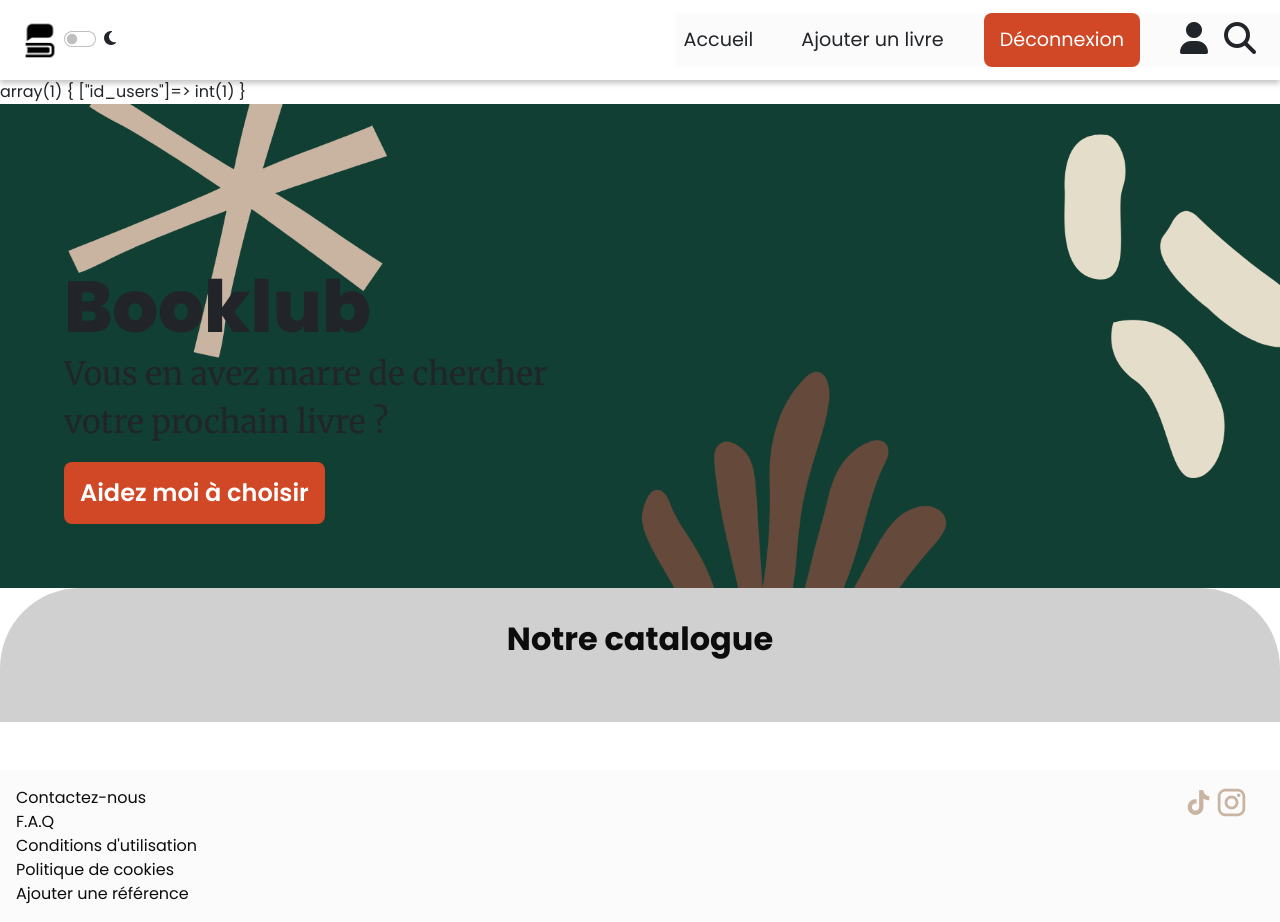
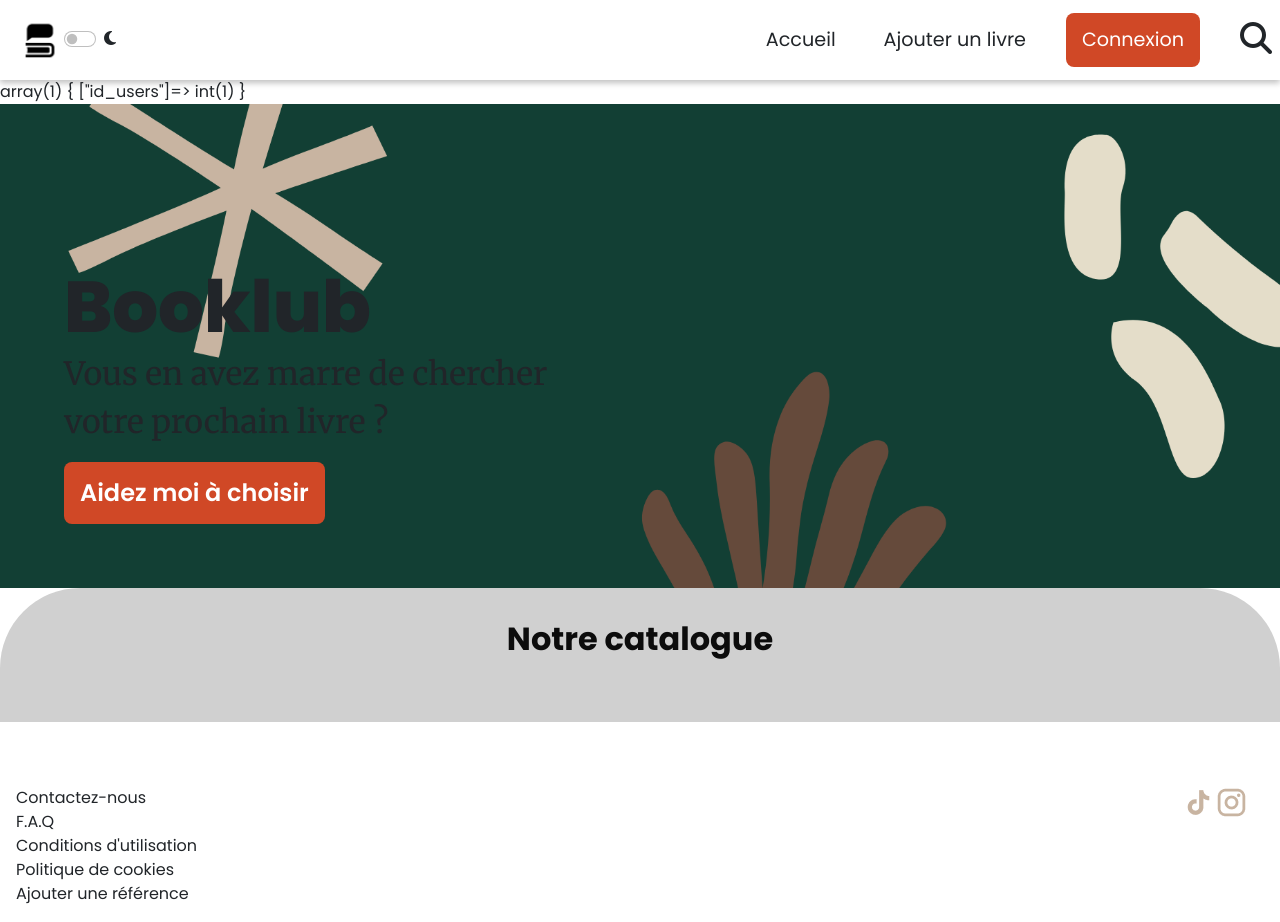
Before and after one commit to Leavlm/booklub, a PHP site: page /booklub/ in a window 1280 px wide. Run offline with PHP 8.4, Linux system fonts and the light colour scheme; the visitor is signed in with stand-in values (Sample User, id 1); data that the repository does not hold is empty; some libraries are stand-ins or nearby versions.

Commit message:
adding dark mode + correcting nav bugs

```diff
--- a/css/style.css
+++ b/css/style.css
@@ -166,17 +166,12 @@ ul {
 }
 
 /* NAVBAR  */
-.nav {
-  background-color: #fcfbfb;
-}
-
 .nav__lst {
   display: flex;
   flex-direction: row;
   align-items: center;
   gap: 2rem;
   font-size: 1.2rem;
-  background-color: #fcfbfb !important;
 }
 
 .nav__itm:hover {
@@ -363,8 +356,6 @@ ul {
 }
 /* FOOTER  */
 .footer {
-  color: #0C0C0C;
-  background-color: #fcfbfb;
   margin-top: 3rem;
 }
 
--- a/includes/_functions.php
+++ b/includes/_functions.php
@@ -9,7 +9,7 @@ function getCatalog(array $array): string
 {
     $html = '';
     foreach ($array as $book) {
-        $html .= '<li class="card__wrap">
+        $html .= '<li class="card__wrap card-js light__card">
                     <a class="card__lnk" href="http://localhost/booklub/product-page.php?id=' . $book['id_book'] . '">
                     <img src="' . $book['image_url'] . '" class="card__img" alt="couverture de livre">
                     <h3 class="card__ttl limited-characters-js">' . $book['title_book'] . '</h3>
--- a/includes/_header.php
+++ b/includes/_header.php
@@ -1,3 +1,7 @@
+<?php require "includes/_functions.php";
+
+?>
+
 <header class="header">
     <ul class="header__lst">
         <li class="header__logo">
@@ -13,15 +17,15 @@
             <i class="fa-solid fa-bars header__icn"></i>
         </li>
     </ul>
-    <nav class="nav hide" id="nav">
+    <nav class="nav hide light__nav" id="nav">
         <i class="hidden fa-solid fa-xmark header__icn nav__icn " id="nav__close"></i>
-        <ul class="nav__lst">
+        <ul class="nav__lst light__nav">
             <li class="nav__itm"><a href="index.php">Accueil</a></li>
             <li class="nav__itm"><a href="new-book.php">Ajouter un livre</a></li>
             <!-- <li class="nav__itm">Boite à livres</li> -->
-            <li class="cta__txt--little"> <?php if (empty($_SESSION)) { ?><a href="connexion.php">Connexion</a> <?php } else if (!empty($_SESSION)) { ?><a href="logout.php">Déconnexion</a><?php } ?></li>
+            <li class="cta__txt--little"> <?php if (!array_key_exists('user_id', $_SESSION)) { ?><a href="connexion.php">Connexion</a> <?php } else if (isset($_SESSION) && array_key_exists('user_id', $_SESSION)) { ?><a href="logout.php">Déconnexion</a><?php } ?></li>
 
-            <?php if (!empty($_SESSION)) { ?><div class="nav__wrap">
+            <?php if (array_key_exists('user_id', $_SESSION) && isset($_SESSION)) { ?><div class="nav__wrap">
                     <li class="nav__itm">
                         <a href="profile.php">
                             <i class="fa-solid fa-user header__icn"></i>
--- a/index.php
+++ b/index.php
@@ -1,4 +1,4 @@
-<?php require "includes/_functions.php";
+<?php
 require "includes/_database.php";
 include "includes/_head.php";
 require "includes/_header.php";
@@ -42,8 +42,8 @@ $books = $query->fetchAll();
         </article>
     </section>
 
-    <section>
-        <article class="catalog">
+    <section class="catalog-parent-js">
+        <article class="catalog catalog-js light__catalog">
             <h2 class="catalog__title">Notre catalogue</h2>
             <ul class="catalog__lst">
     <?= getCatalog($books)?>
--- a/new-book.php
+++ b/new-book.php
@@ -1,7 +1,6 @@
 <?php
 include "includes/_head.php";
 include "includes/_header.php";
-include "includes/_functions.php";
 
 
 
--- a/scss/components/_cards.scss
+++ b/scss/components/_cards.scss
@@ -3,7 +3,7 @@
 .card__wrap {
     width: calc(50% - 2rem);
     padding-bottom: 1rem;
-    background-color: $white;
+    // background-color: $white;
     display: flex;
     gap: 2rem;
     justify-content: center;
@@ -19,7 +19,7 @@
 }
 
 .card__ttl {
-    color: $somberPop;
+    // color: $somberPop;
     font-size: 1rem;
     font-weight: 600;
     text-align: center;
@@ -29,7 +29,7 @@
 }
 
 .card__txt {
-    color: $somberPop;
+    // color: $somberPop;
     font-size: 1rem;
     font-weight: 400;
     text-align: center;
--- a/scss/components/_catalog.scss
+++ b/scss/components/_catalog.scss
@@ -4,11 +4,8 @@
     &__title {
         display: flex;
         justify-content: center;
-        color: $black;
         padding: 2rem 0;
         font-weight: 700;
-        background-color: $grey;
-        border-radius: 5rem 5rem 0 0;
     }
 
     &__lst {
@@ -18,7 +15,6 @@
         gap: 2rem;
         padding: 1rem;
         padding-top: 1rem;
-        background-color: $grey;
     }
 
     &__lst--spacing {
--- a/scss/components/_dark.scss
+++ b/scss/components/_dark.scss
@@ -1,4 +1,31 @@
 .dark{
-    background-color: $dark ;
+    background-color: $dark;
     color: $primary;
 }
+
+.light{
+    background-color: $black;
+    color: $primary;
+}
+
+.dark__catalog{
+    color: $primary;
+    background-color: $black;
+    border-radius: 5rem 5rem 0 0;
+}
+
+.light__catalog{
+    color: $black;
+    background-color: $grey;
+    border-radius: 5rem 5rem 0 0;
+}
+
+.dark__card{
+    color: $primary;
+    background-color: $dark;
+}
+
+.light__card{
+    color: $dark;
+    background-color: $primary;
+}
--- a/scss/components/_footer.scss
+++ b/scss/components/_footer.scss
@@ -1,8 +1,8 @@
 /* FOOTER  */
 
 .footer {
-    color: $black;
-    background-color: $primary;
+    // color: $black;
+    // background-color: $primary;
     margin-top: 3rem;
 }
 
--- a/scss/components/_navbar.scss
+++ b/scss/components/_navbar.scss
@@ -1,8 +1,5 @@
 /* NAVBAR  */
 
-.nav{
-    background-color: $primary;
-}
 
 .nav__lst {
     display: flex;
@@ -10,7 +7,6 @@
     align-items: center;
     gap: 2rem;
     font-size: 1.2rem;
-    background-color: $primary !important;
 }
 
 .nav__itm:hover {
@@ -35,7 +31,6 @@
 @media screen and (max-width: 768px) {
 
     .nav {
-        // background-color: $grey !important;
         position: absolute;
         z-index: 20;
         width: 100vw;
@@ -47,7 +42,6 @@
             flex-direction: column;
             margin: 0 auto;
             width: 100vw;
-            background-color: $primary;
 
         }
 
@@ -66,7 +60,7 @@
 
 
         &__icn {
-            background-color: $primary;
+            // background-color: $primary;
             position: absolute;
             right: 1rem;
             top: -4.5rem;
```
Also changed, not shown: other parts of css/style.css (+27 -9 lines), js/search.js (+21 -13 lines), profile.php (+5 -2 lines), 1 other file.
